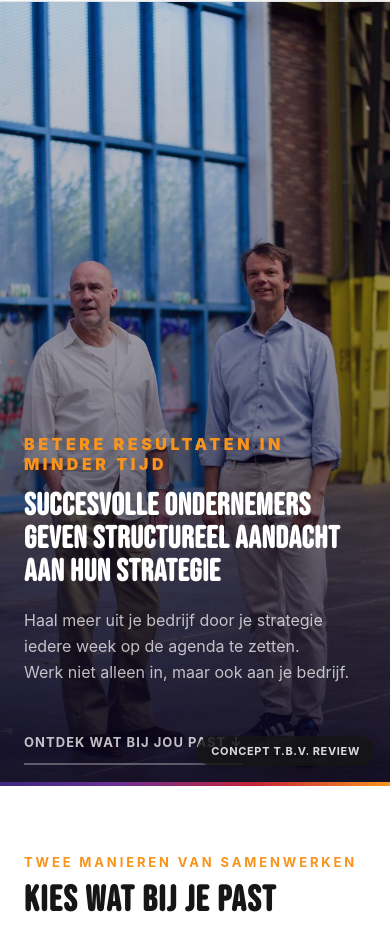
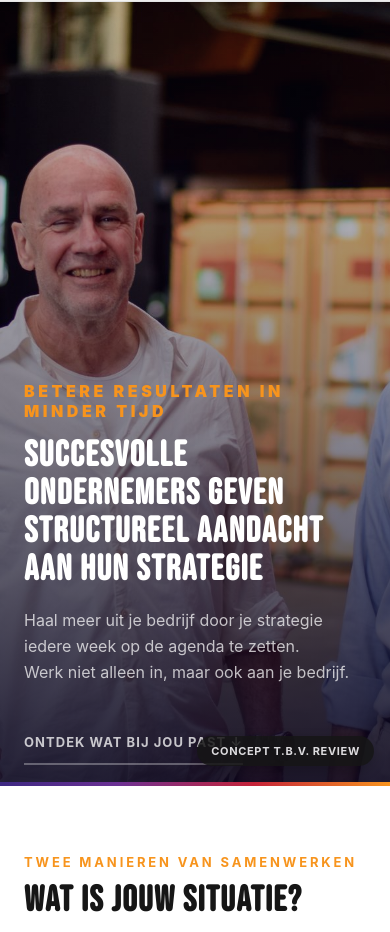
Before and after one commit to Ian2011TS/Test_nieuwe-website, a plain HTML site: page index.html in a window 390 px wide. Shown: the part 62-994 px from the top of the page. Drawn offline with Linux system fonts and the light colour scheme; a script that the page names is missing.

Commit message:
Add files via upload

```diff
--- a/index.html
+++ b/index.html
@@ -410,8 +410,6 @@ footer { background: var(--purple); padding: 48px var(--pad) 32px; }
   .voor-wie-item:first-child { border-right: none; border-bottom: 1px solid var(--rule); }
   .dienst { grid-template-columns: 48px 1fr; }
   .hero-photo img { object-position: center 20%; }
-  .hero-title { font-size: clamp(28px, 8vw, 38px); letter-spacing: 0.02em; }
-  .hero-line { display: inline; }
   .footer-logo-img { width: 100%; max-width: 240px; height: auto; margin-top: 0; }
   .footer-bottom { flex-direction: column; align-items: flex-start; gap: 16px; }
   .footer-legal { flex-direction: column; gap: 10px; align-items: flex-start; }
@@ -482,15 +480,15 @@ Cal.ns["kennismakingsgesprek"]("ui", {
 <div class="hero">
   <div class="hero-photo">
     <picture>
-      <source media="(max-width: 720px)" srcset="Strategie%20Boost%20-21.jpg">
-      <img src="Strategie%20Boost%20-31.jpg" alt="Ian van Veen en Meinoud Rost van Tonningen"
+      <source media="(max-width: 720px)" srcset="Strategie Boost -21.jpg">
+      <img src="Strategie Boost -31.jpg" alt="Ian van Veen en Meinoud Rost van Tonningen"
            onerror="this.style.display='none'; this.closest('.hero-photo').classList.add('img-missing'); this.closest('.hero-photo').setAttribute('data-caption','Foto Ian van Veen en Meinoud Rost van Tonningen (Strategie Boost -31.jpg)')">
     </picture>
   </div>
   <div class="hero-overlay"></div>
   <div class="hero-content">
     <div class="hero-eyebrow">Betere resultaten in minder tijd</div>
-    <h1 class="hero-title"><span class="hero-line">Succesvolle ondernemers geven</span> <span class="hero-line">structureel aandacht aan hun strategie</span></h1>
+    <h1 class="hero-title"><span class="hero-line">Succesvolle ondernemers geven</span><span class="hero-line">structureel aandacht aan hun strategie</span></h1>
     <p class="hero-sub" style="max-width:820px;">Haal meer uit je bedrijf door je strategie iedere week op de agenda te zetten.<br>Werk niet alleen in, maar ook aan je bedrijf.</p>
     <div class="hero-actions">
       <a class="btn-ghost" href="#keuze">Ontdek wat bij jou past ↓</a>
@@ -502,8 +500,7 @@ Cal.ns["kennismakingsgesprek"]("ui", {
 <section id="keuze">
   <div class="container">
     <div class="section-label">Twee manieren van samenwerken</div>
-    <h2 class="section-title">Kies wat bij je past</h2>
-    <p class="section-intro">Niet elke ondernemer heeft hetzelfde nodig. Herken je jezelf hieronder?</p>
+    <h2 class="section-title">Wat is jouw situatie?</h2>
     <div class="keuze-grid">
       <div class="keuze-card">
         <div class="keuze-tag">Sparringpartner</div>
```
Also changed, not shown: over-ons.html (+1 -1 lines).
